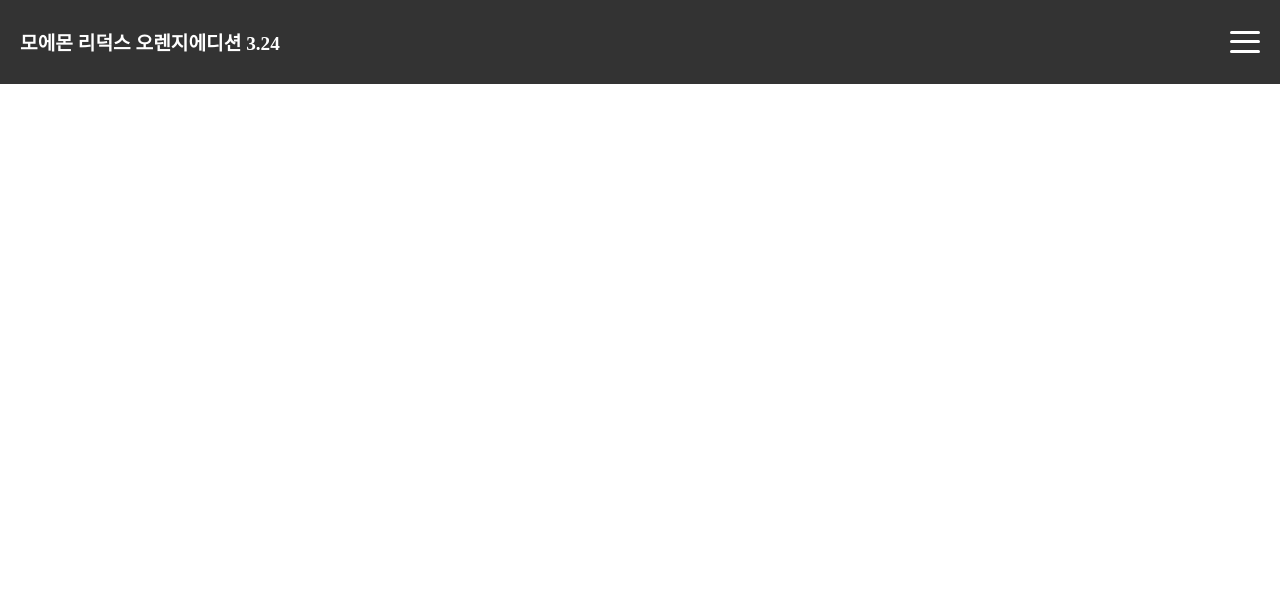
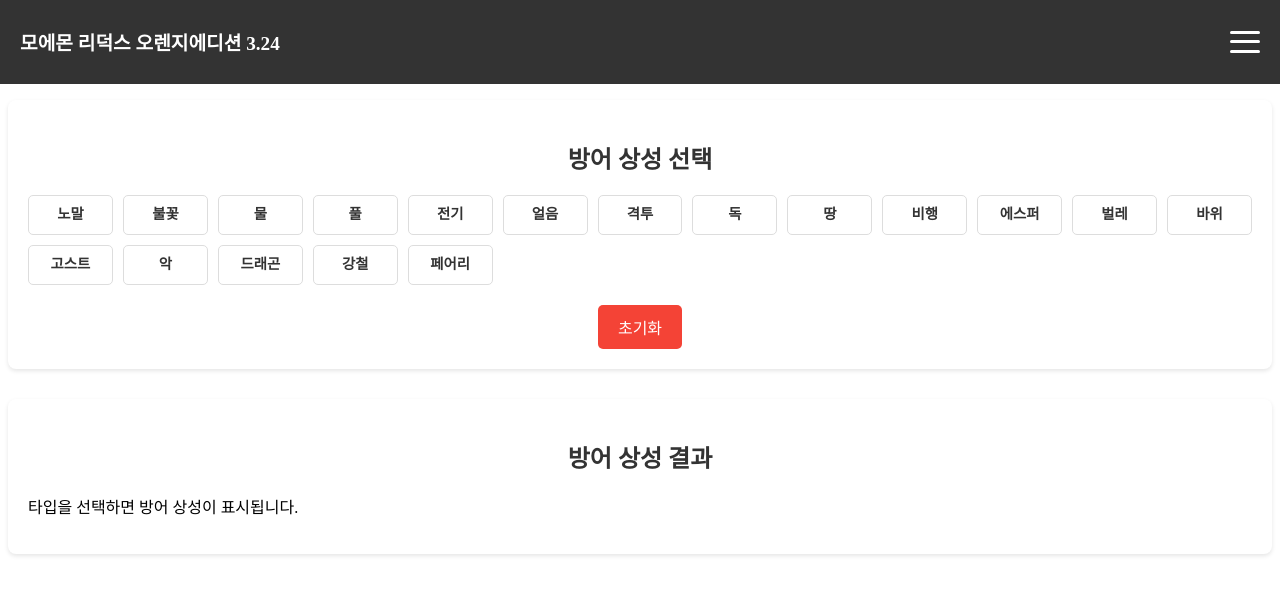
Before and after one commit to flying-orange-lab/orange-redux-database, an Angular app: page /defense in a window 1280 px wide. Before the commit this address led to /. Shown: the top 594 px of the page. Built offline with nearby package versions, Linux system fonts and the light colour scheme.

Commit message:
방어상성 페이지

```diff
--- a/src/app/app-routing.module.ts
+++ b/src/app/app-routing.module.ts
@@ -2,10 +2,12 @@ import { NgModule } from '@angular/core';
 import { RouterModule, Routes } from '@angular/router';
 import { HomeComponent } from './home/home.component';
 import { PokedexComponent } from './menu/pokedex/pokedex.component';
+import { DefenseComponent } from './menu/defense/defense.component';
 
 const routes: Routes = [
   { path: '', component: HomeComponent },
   { path: 'pokedex', component: PokedexComponent },
+  { path: 'defense', component: DefenseComponent },
 ];
 
 @NgModule({
--- a/src/app/app.module.ts
+++ b/src/app/app.module.ts
@@ -10,6 +10,7 @@ import { FormsModule } from '@angular/forms';
 import { PokemonLocationComponent } from './menu/pokedex/pokemon-location/pokemon-location.component';
 import { PokemonCardComponent } from './menu/pokedex/pokemon-card/pokemon-card.component';
 import { SpriteCardComponent } from './home/sprite-card/sprite-card.component';
+import { DefenseComponent } from './menu/defense/defense.component';
 
 @NgModule({
   declarations: [
@@ -20,6 +21,7 @@ import { SpriteCardComponent } from './home/sprite-card/sprite-card.component';
     PokemonLocationComponent,
     PokemonCardComponent,
     SpriteCardComponent,
+    DefenseComponent,
   ],
   imports: [
     BrowserModule,
--- a/src/app/datas/type.data.ts
+++ b/src/app/datas/type.data.ts
@@ -1,10 +1,10 @@
 // 포켓몬 타입별 방어 상성 데이터
 // '공격 타입': { '방어 타입': 배율, ... }
 
-import { TypeDisplay } from "../models/type.model";
+import { TypeDisplay, TypeEffectiveData } from "../models/type.model";
 
 // 예: 'fire': { 'water': 2, ... } -> 물 타입 공격이 불꽃 타입 방어에 2배 데미지
-export const TYPE_EFFECTIVE_DATA = {
+export const TYPE_EFFECTIVE_DATA: TypeEffectiveData = {
     "normal": { "fighting": 2, "ghost": 0 },
     "fire": { "water": 2, "ground": 2, "rock": 2, "bug": 0.5, "steel": 0.5, "fire": 0.5, "grass": 0.5, "ice": 0.5, "fairy": 0.5 },
     "water": { "electric": 2, "grass": 2, "steel": 0.5, "fire": 0.5, "water": 0.5, "ice": 0.5 },
--- /dev/null
+++ b/src/app/menu/defense/defense.component.html
@@ -0,0 +1,56 @@
+<section class="type-selection-section">
+  <h2>방어 상성 선택</h2>
+  <div class="type-buttons-grid" id="typeButtonsContainer">
+    <button *ngFor="let typeKey of selectLabel" class="type-button" [class.selected]="isSelected(typeKey)"
+      [ngClass]="'type-' + typeKey" (click)="selectType(typeKey)">
+      {{typeData[typeKey]}}
+    </button>
+  </div>
+  <button class="clear-button" id="clearSelectionButton" (click)="clearSelection()">초기화</button>
+</section>
+
+<section class="result-section">
+  <h2>방어 상성 결과</h2>
+  <ng-container *ngFor="let label of resultLabel">
+    <div class="type-category" *ngIf="calculatedResults[label]?.length">
+      <h3>{{label}}</h3>
+      <div class="type-grid">
+        <div *ngFor="let item of calculatedResults[label]" class="type-item selected" [ngClass]="'type-'+item.typeKey">{{item.type}}</div>
+      </div>
+
+    </div>
+  </ng-container>
+
+<!--
+  <div class="type-category hidden" id="weakness4x">
+    <h3>4배 약점</h3>
+    <div class="type-grid"></div>
+  </div>
+
+  <div class="type-category hidden" id="weakness2x">
+    <h3>2배 약점</h3>
+    <div class="type-grid"></div>
+  </div>
+
+  <div class="type-category hidden" id="normal1x">
+    <h3>1배 보통</h3>
+    <div class="type-grid"></div>
+  </div>
+
+  <div class="type-category hidden" id="resistance0_5x">
+    <h3>0.5배 저항</h3>
+    <div class="type-grid"></div>
+  </div>
+
+  <div class="type-category hidden" id="resistance0_25x">
+    <h3>0.25배 저항</h3>
+    <div class="type-grid"></div>
+  </div>
+
+  <div class="type-category hidden" id="immunity0x">
+    <h3>0배 무효</h3>
+    <div class="type-grid"></div>
+  </div> -->
+
+  <p class="empty-message" *ngIf="showInitialMessage">타입을 선택하면 방어 상성이 표시됩니다.</p>
+</section>
--- /dev/null
+++ b/src/app/menu/defense/defense.component.less
@@ -0,0 +1,169 @@
+main.defense-page {
+    padding-top: 80px; /* 고정된 헤더 높이만큼 패딩 추가 */
+    padding-left: 20px;
+    padding-right: 20px;
+    max-width: 900px; /* 페이지 최대 너비 설정 */
+    margin: 0 auto; /* 중앙 정렬 */
+    padding-bottom: 40px; /* 하단 여백 */
+}
+
+.type-selection-section {
+    background-color: #fff;
+    padding: 20px;
+    border-radius: 8px;
+    box-shadow: 0 2px 4px rgba(0, 0, 0, 0.1);
+    margin-bottom: 30px;
+    text-align: center; /* 버튼 중앙 정렬 */
+}
+
+.type-selection-section h2 {
+    font-size: 1.5em;
+    margin-bottom: 20px;
+    color: #333;
+    text-align: center;
+}
+
+/* 타입 선택 버튼 그룹 */
+.type-buttons-grid {
+    display: grid;
+    grid-template-columns: repeat(auto-fill, minmax(80px, 1fr)); /* 작은 화면에서 버튼 너비 조정 */
+    gap: 10px;
+    margin-bottom: 20px;
+}
+
+@media (max-width: 768px) { /* 더 넓은 화면에서는 컬럼 수를 늘릴 수 있음 */
+    .type-buttons-grid {
+        grid-template-columns: repeat(auto-fill, minmax(90px, 1fr));
+    }
+}
+
+.type-button {
+    padding: 8px 5px;
+    border: 1px solid #ddd; /* 선택 전에는 회색 테두리 */
+    border-radius: 5px;
+    background-color: #fff; /* 선택 전에는 흰색 배경 */
+    color: #333; /* 선택 전에는 검은색 글씨 */
+    font-weight: bold;
+    text-shadow: none; /* 선택 전에는 그림자 없음 */
+    cursor: pointer;
+    transition: all 0.2s ease;
+    font-size: 0.9em; /* 텍스트 크기 조정 */
+    line-height: 1.2;
+    display: flex;
+    align-items: center;
+    justify-content: center;
+    height: 40px; /* 버튼 높이 고정 */
+}
+
+.type-button:hover {
+    filter: brightness(0.95); /* 호버 시 약간 어둡게 */
+}
+
+/* 선택된 타입 버튼 스타일 (기존 타입별 배경색 위에 덧씌워집니다) */
+.type-button.selected {
+    border-color: #fff; /* 선택 시 흰색 테두리 */
+    box-shadow: 0 0 10px rgba(255, 255, 255, 0.7); /* 흰색 빛나는 효과 */
+    color: white; /* 선택 시 흰색 글씨 */
+    text-shadow: 1px 1px 2px rgba(0,0,0,0.3); /* 선택 시 글씨 그림자 */
+    filter: none; /* selected 시에는 hover 필터 효과 없앰 */
+}
+
+/* 타입 초기화 버튼 */
+.clear-button {
+    display: block;
+    width: fit-content;
+    margin: 0 auto;
+    padding: 10px 20px;
+    background-color: #f44336;
+    color: white;
+    border: none;
+    border-radius: 5px;
+    cursor: pointer;
+    font-size: 1em;
+    transition: background-color 0.3s ease;
+}
+
+.clear-button:hover {
+    background-color: #d32f2f;
+}
+
+/* 결과 섹션 */
+.result-section {
+    background-color: #fff;
+    padding: 20px;
+    border-radius: 8px;
+    box-shadow: 0 2px 4px rgba(0, 0, 0, 0.1);
+}
+
+.result-section h2 {
+    font-size: 1.5em;
+    margin-bottom: 20px;
+    color: #333;
+    text-align: center;
+}
+
+.type-category {
+    margin-bottom: 30px;
+}
+
+.type-category h3 {
+    font-size: 1.3em;
+    margin-bottom: 15px;
+    color: #444;
+    border-bottom: 2px solid #eee;
+    padding-bottom: 5px;
+}
+
+.type-grid {
+    display: grid;
+    grid-template-columns: repeat(auto-fill, minmax(100px, 1fr)); /* 최소 100px 너비로 자동 채움 */
+    gap: 10px;
+}
+
+.type-item {
+    display: flex;
+    flex-direction: column;
+    align-items: center;
+    justify-content: center;
+    padding: 10px 5px;
+    border-radius: 5px;
+    color: white;
+    font-weight: bold;
+    text-shadow: 1px 1px 2px rgba(0,0,0,0.3);
+    box-shadow: 0 1px 3px rgba(0,0,0,0.2);
+    text-transform: capitalize; /* 타입 이름 첫 글자 대문자로 */
+    text-align: center;
+}
+
+/* 포켓몬 타입별 배경색 (버튼과 결과 아이템에 모두 사용) */
+.selected.type-normal { background-color: #A8A878; }
+.selected.type-fire { background-color: #F08030; }
+.selected.type-water { background-color: #6890F0; }
+.selected.type-grass { background-color: #78C850; }
+.selected.type-electric { background-color: #F8D030; }
+.selected.type-ice { background-color: #98D8D8; }
+.selected.type-fighting { background-color: #C03028; }
+.selected.type-poison { background-color: #A040A0; }
+.selected.type-ground { background-color: #E0C068; }
+.selected.type-flying { background-color: #A890F0; }
+.selected.type-psychic { background-color: #F85888; }
+.selected.type-bug { background-color: #A8B820; }
+.selected.type-rock { background-color: #B8A038; }
+.selected.type-ghost { background-color: #705898; }
+.selected.type-dragon { background-color: #7038F8; }
+.selected.type-steel { background-color: #B8B8D0; }
+.selected.type-dark { background-color: #705848; }
+.selected.type-fairy { background-color: #EE99AC; }
+
+.type-multiplier {
+    font-size: 0.9em;
+    margin-top: 5px;
+    background-color: rgba(0,0,0,0.2);
+    padding: 2px 5px;
+    border-radius: 3px;
+}
+
+/* 결과가 없을 때 숨기는 클래스 */
+.hidden {
+    display: none !important;
+}
--- /dev/null
+++ b/src/app/menu/defense/defense.component.ts
@@ -0,0 +1,98 @@
+import { Component } from '@angular/core';
+import { TYPE_DISPLAY_DATA, TYPE_EFFECTIVE_DATA } from 'src/app/datas/type.data';
+
+@Component({
+  selector: 'app-defense',
+  templateUrl: './defense.component.html',
+  styleUrls: ['./defense.component.less']
+})
+export class DefenseComponent {
+  typeData = TYPE_DISPLAY_DATA;
+  showInitialMessage = true;
+  selectedTypes: string[] = [];
+  calculatedResults: { [key: string]: { type: string, typeKey: string }[] } = {};
+
+  selectLabel = [
+    "normal", "fire", "water", "grass",
+    "electric", "ice", "fighting", "poison",
+    "ground", "flying", "psychic", "bug",
+    "rock", "ghost", "dark", "dragon",
+    "steel", "fairy"
+  ]
+  resultLabel = [
+    "4배 약점", "2배 약점", "1배 보통", '0.5배 저항', '0.25배 저항', "0배 무효"
+  ]
+
+
+  selectType(typeKey: string): void {
+    const index = this.selectedTypes.indexOf(typeKey);
+
+    if (index > -1) {
+      this.selectedTypes.splice(index, 1);
+    } else {
+      if (this.selectedTypes.length < 2) {
+        this.selectedTypes.push(typeKey);
+      } else {
+        this.selectedTypes.shift();
+        this.selectedTypes.push(typeKey);
+      }
+    }
+    this.updateResults();
+  }
+  clearSelection(): void {
+    this.selectedTypes = [];
+    this.updateResults();
+  }
+
+  isSelected(typeKey: string): boolean {
+    return this.selectedTypes.includes(typeKey);
+  }
+
+  updateResults() {
+    this.calculatedResults = {
+      "4배 약점": [], "2배 약점": [], "1배 보통": [], '0.5배 저항': [], '0.25배 저항': [], "0배 무효": []
+    }
+    if (this.selectedTypes.length === 0) {
+      this.showInitialMessage = true;
+      return;
+    }
+
+    for (const attackTypeKey in this.typeData) {
+      let finalMultiplier = 1;
+      // 선택된 각 방어 타입에 대해 공격 상성을 곱합니다.
+      this.selectedTypes.forEach((defenseTypeKey) => {
+        const currentRatios = TYPE_EFFECTIVE_DATA[defenseTypeKey];
+        if (currentRatios) {
+          const attackRatio = currentRatios[attackTypeKey]
+          if (attackRatio !== undefined) {
+            finalMultiplier *= attackRatio;
+          }
+        }
+      });
+
+      // 결과 분류
+      let resultKey: string = "";
+      if (finalMultiplier === 4) {
+        resultKey = "4배 약점";
+      } else if (finalMultiplier === 2) {
+        resultKey = "2배 약점"
+      } else if (finalMultiplier === 1) {
+        resultKey = "1배 보통"
+      } else if (finalMultiplier === 0.5) {
+        resultKey = "0.5배 저항"
+      } else if (finalMultiplier === 0.25) {
+        resultKey = "0.25배 저항"
+      } else if (finalMultiplier === 0) {
+        resultKey = "0배 무효"
+      }
+
+      this.calculatedResults[resultKey].push({
+        type: this.typeData[attackTypeKey],
+        typeKey: attackTypeKey,
+      })
+    }
+
+
+  }
+
+}
--- a/src/app/menu/pokedex/pokemon-card/pokemon-card.component.ts
+++ b/src/app/menu/pokedex/pokemon-card/pokemon-card.component.ts
@@ -102,7 +102,7 @@ export class PokemonCardComponent {
   goToDefensePage(types: string[]): void {
     console.log(types);
     const typeParams = types.map(type => `type=${type}`).join('&');
-    window.location.href = `defense.html?${typeParams}`;
+    window.location.href = `defense?${typeParams}`;
   }
 
   // 추가적인 폼, 성별 로직 등은 이 컴포넌트 내부에 구현됩니다.
--- a/src/app/models/type.model.ts
+++ b/src/app/models/type.model.ts
@@ -1,3 +1,7 @@
+export interface TypeEffectiveData {
+    [engName: string]: any;
+}
+
 export interface TypeDisplay {
     [engName: string]: string;
 }
```
Also changed, not shown: 1 other file (tests, documents, lock files or other folders).
